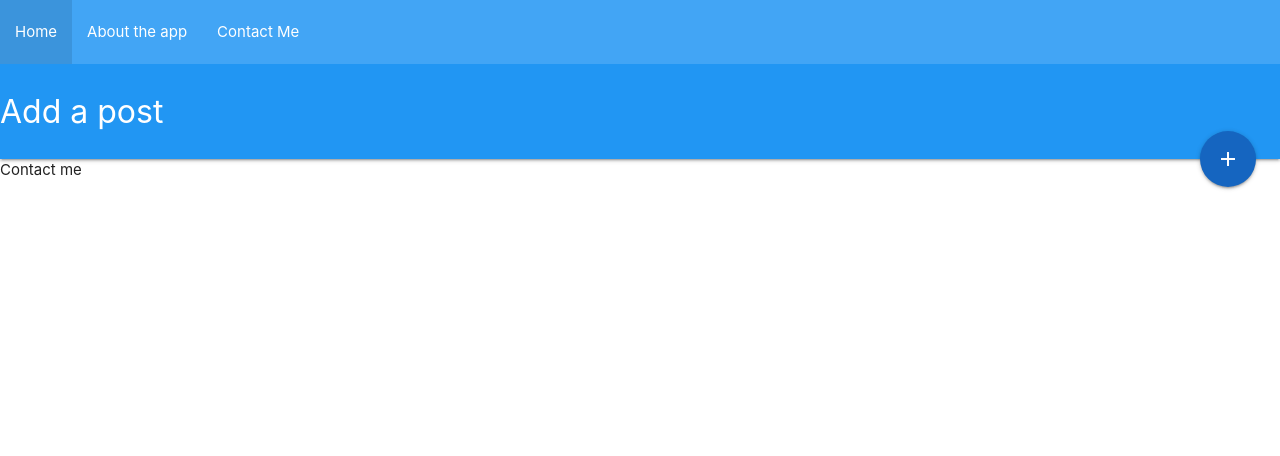
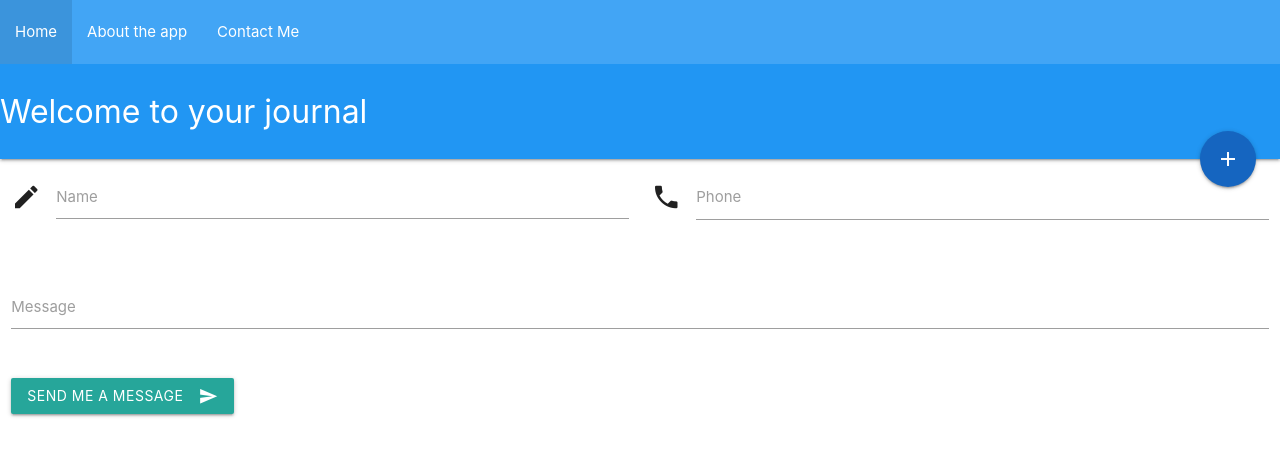
Before and after one commit to Swishyfishie/Journaling_App, a React (Create React App) app in the folder frontend/: page /contact in a window 1280 px wide. Shown: the top 456 px of the page. Built offline with nearby package versions, Linux system fonts and the light colour scheme.

Commit message:
refactor about contact and navbar

```diff
--- a/frontend/src/Components/About.js
+++ b/frontend/src/Components/About.js
@@ -2,7 +2,7 @@ import React from 'react'
 
 const About = () => {
     return (
-        <div>About me</div>
+        <div>Info </div>
     )
 }
 export default About
--- a/frontend/src/Components/Contact.js
+++ b/frontend/src/Components/Contact.js
@@ -2,7 +2,33 @@ import React from 'react'
 
 const Contact = () => {
     return (
-        <div>Contact me</div>
+        <div>
+            <div className="row">
+                <form className="col s12">
+                    <div className="row">
+                        <div className="input-field col s6">
+                            <i className="material-icons prefix">mode_edit</i>
+                            <textarea id="icon_prefix2" className="materialize-textarea"></textarea>
+                            <label for="icon_prefix2">Name</label>
+                        </div>
+                        <div className="input-field col s6">
+                            <i className="material-icons prefix">phone</i>
+                            <input id="icon_telephone" type="tel" className="materialize-textarea" />
+                            <label for="icon_telephone">Phone</label>
+                        </div>
+                    </div>
+                    <div className="row">
+                        <div className="input-field col s12">
+                            <textarea id="textarea1" className="materialize-textarea"></textarea>
+                            <label for="textarea1">Message</label>
+                        </div>
+                    </div>
+                    <button className="btn waves-effect waves-light" type="submit" name="action">Send me a message
+                    <i className="material-icons right">send</i>
+                    </button>
+                </form>
+            </div>
+        </div>
     )
 }
 export default Contact
--- a/frontend/src/Components/Navbar.js
+++ b/frontend/src/Components/Navbar.js
@@ -39,7 +39,7 @@ const Navbar = () => {
                     </ul>
                 </div>
                 <div className="nav-content">
-                    <span className="nav-title">Add a post
+                    <span className="nav-title">Welcome to your journal
                                         <AddPostButton />
                     </span>
                 </div>
```
